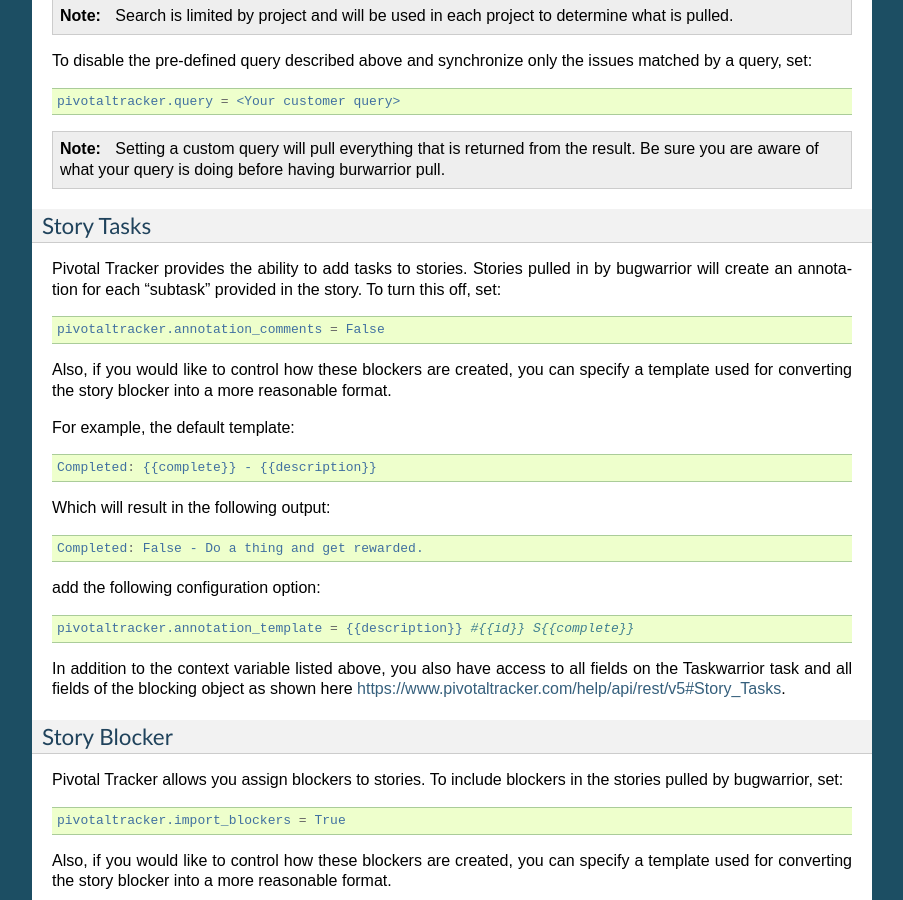
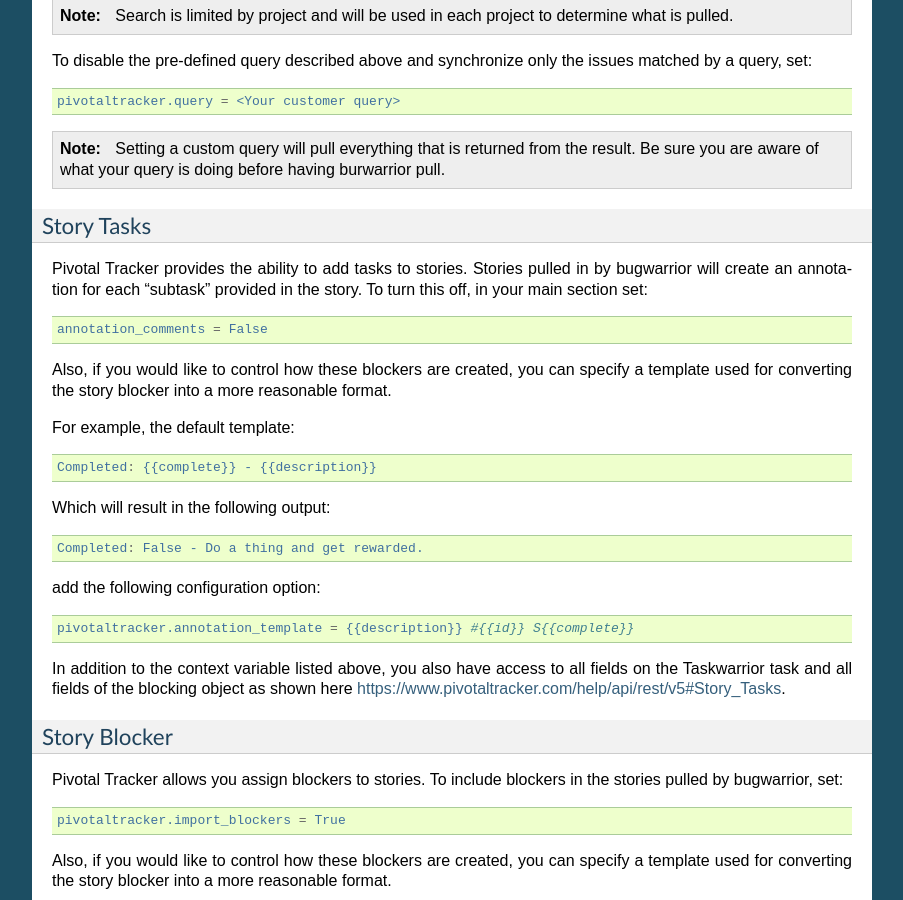
Before and after one commit to GothenburgBitFactory/bugwarrior, a Sphinx documentation site: the page built from bugwarrior/docs/services/pivotaltracker.rst, in a window 1280 px wide and 900 px high, scrolled down 3018 px. Shown: the whole window, without its empty margins (198-1101 px from the left). Built offline with Sphinx 7.4.7, drawn with Linux system fonts in a browser that asks for light colours; pages that are not in the unit, such as notebooks, are missing from menus.

Commit message:
pivotaltracker: fix annotation_comments docs
This is actually a main section option rather than service-scoped.

```diff
--- a/bugwarrior/docs/services/pivotaltracker.rst
+++ b/bugwarrior/docs/services/pivotaltracker.rst
@@ -212,9 +212,9 @@
 
 Pivotal Tracker provides the ability to add tasks to stories. Stories pulled in
 by bugwarrior will create an annotation for each "subtask" provided in the
-story. To turn this off, set::
+story. To turn this off, in your main section set::
 
-    pivotaltracker.annotation_comments = False
+    annotation_comments = False
 
 Also, if you would like to control how these blockers are created, you can
 specify a template used for converting the story blocker into a more reasonable
```
